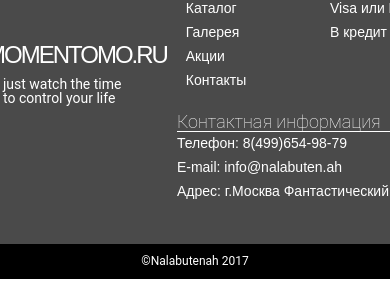
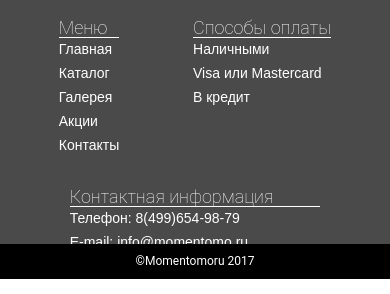
Before and after one commit to DmitriChe/nalabutenah-final, a website: page index.html in a window 390 px wide. Shown: the part 2621-2915 px from the top of the page. Drawn offline with nearby package versions, Linux system fonts and the light colour scheme.

Commit message:
исправил адаптив подвала

```diff
--- a/css/style.css
+++ b/css/style.css
@@ -87,7 +87,6 @@ a {
 .header-social__svg:active {
     fill: #cf12df;
 }
-
 
 .header-bottom {
     max-width: 1240px;
@@ -229,7 +228,6 @@ a {
 .header-contacts__link.mail::before {
     content: url(../images/svg/envelope.svg);
 }
-
 
 .header-basket {
     max-width: 210px;
@@ -754,13 +752,12 @@ aside {
     }
 
     .product-item {
-        flex-basis: calc(50% - 28px * 1 / 2);
+        flex-basis: calc(100% / 2 - 28px * 1 / 2);
     }
 
     .footer-top {
         height: 310px;
         padding: 20px 0;
-        flex-direction: column;
         justify-content: center;
         align-content: center;
         align-items: center;
@@ -824,15 +821,15 @@ aside {
 }
 
 .footer-menu {
-    max-width: 940px;
+    width: 940px;
     display: flex;
     justify-content: space-evenly;
-    /*align-items: flex-start;*/
     flex-wrap: wrap;
-    flex-grow: 1;
+    /*flex-grow: 1;*/
     margin: auto;
 }
 .footer-item {
+    margin: 15px;
     display: flex;
     flex-direction: column;
 }
--- a/index.html
+++ b/index.html
@@ -510,16 +510,16 @@
                         <a href="tel:84996549879" class="footer-item__link">Телефон: 8(499)654-98-79</a>
                     </address>
                     <address>
-                        <a href="mailto:info@nalabuten.ah" class="footer-item__link">E-mail: info@nalabuten.ah</a>
+                        <a href="mailto:info@nalabuten.ah" class="footer-item__link">E-mail: info@momentomo.ru</a>
                     </address>
                     <address>
-                        <a href="#" class="footer-item__link">Адрес: г.Москва Фантастический проезд д.234</a>
+                        <a href="#" class="footer-item__link">Адрес: г.Москва Часовой просек д.24А</a>
                     </address>
                 </div>
             </div>
         </div>
         <div class="footer-bottom">
-            <small class="footer-bottom__copyright">&copy;Nalabutenah
+            <small class="footer-bottom__copyright">&copy;Momentomoru
                 <time datetime="2017">2017</time>
             </small>
         </div>
```
